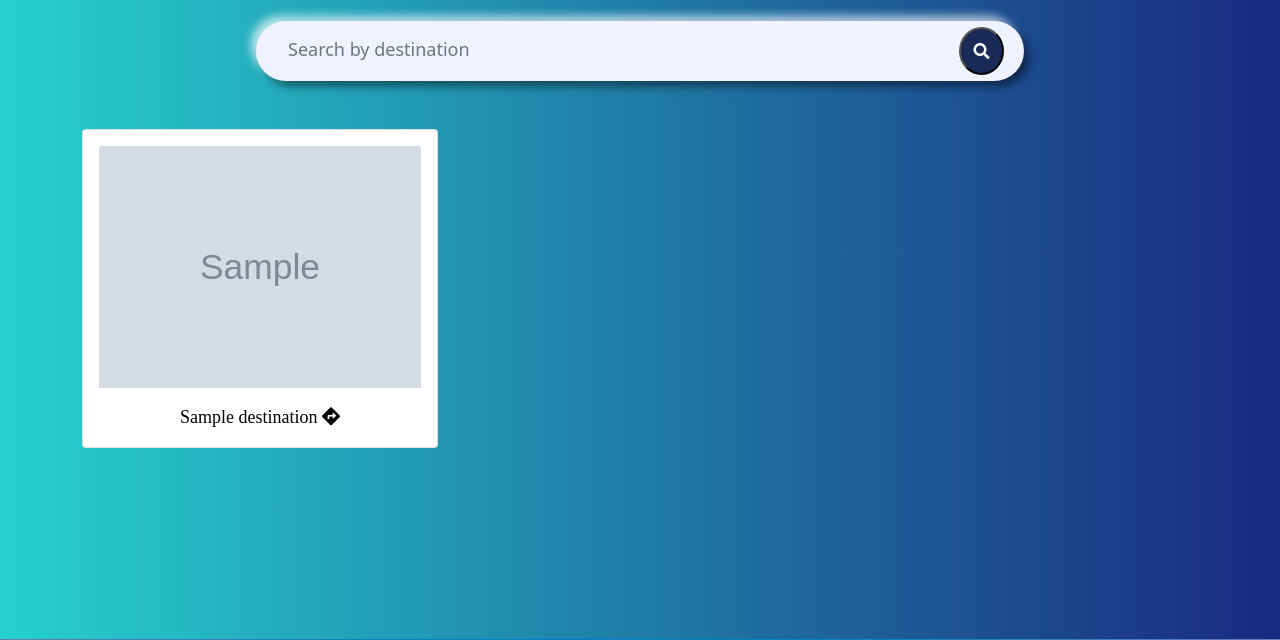
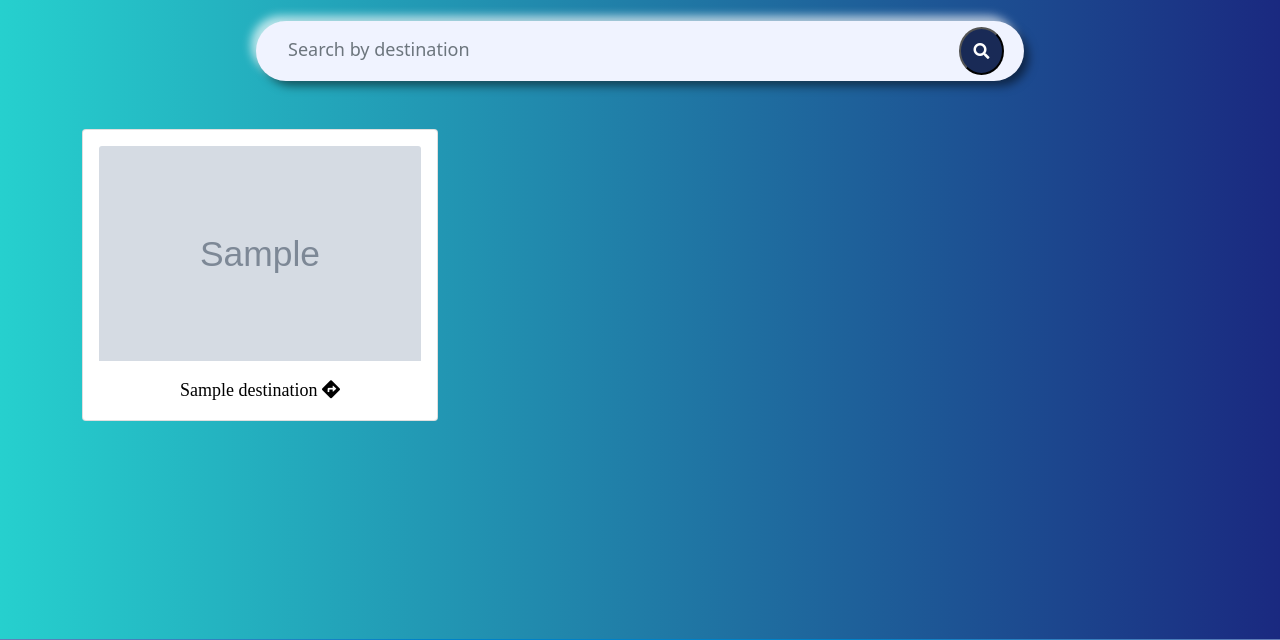
Before and after one commit to jas-sin82/next-destination-club-milestone-3, a Flask app: page /search in a window 1280 px wide. Shown: the part 255-895 px from the top of the page. Run offline with Flask 2, Linux system fonts and the light colour scheme; grey boxes marked "Sample" are stand-in pictures; a database or web service that is not in the repository returns one stand-in record (values such as "Sample title"); some libraries are stand-ins or nearby versions.

Commit message:
fix the height of image cards

```diff
--- a/static/css/style.css
+++ b/static/css/style.css
@@ -576,6 +576,10 @@ textarea {
 
 }
 
+img.main-cards {
+    height: 215px;
+}
+
 /*read-more page*/
 
 .fa-umbrella-beach {
--- a/templates/destinations.html
+++ b/templates/destinations.html
@@ -21,8 +21,8 @@
         <div class="row">
             {% for destination in destinations %}
             <div class=" col-lg-4 col-md-6">
-                <div class=" card card-body mb-5  ">
-                    <img src="{{ destination.destination_image }}" class="card-img-top " alt="text">
+                <div class=" card card-body mb-5 card-size  ">
+                    <img src="{{ destination.destination_image }}" class=" main-cards card-img-top " alt="text">
                     <a class="text-center show-text-2 mt-3 directions"
                         href="{{url_for('single_destination_page', destination_id=destination._id)}}">
                         {{ destination.destination_name }} <i class="fas fa-directions"></i> </a>
```
